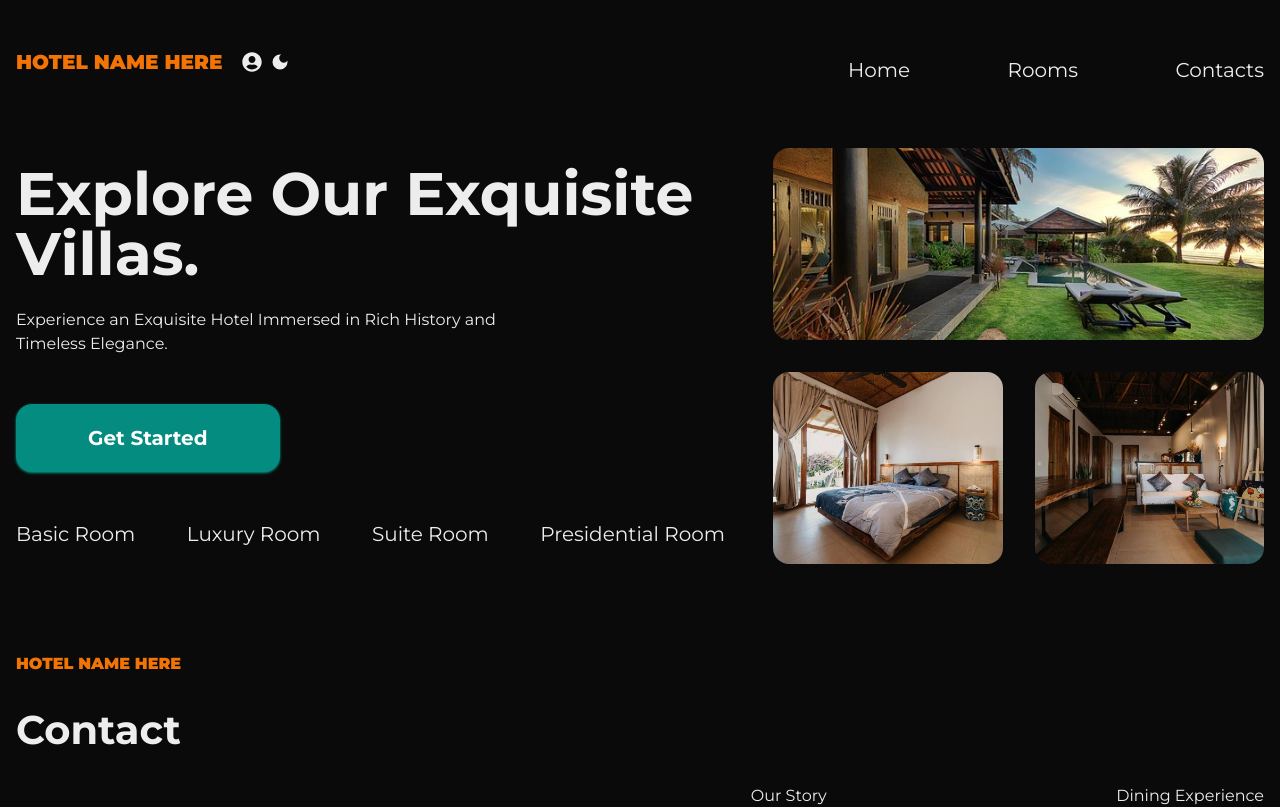
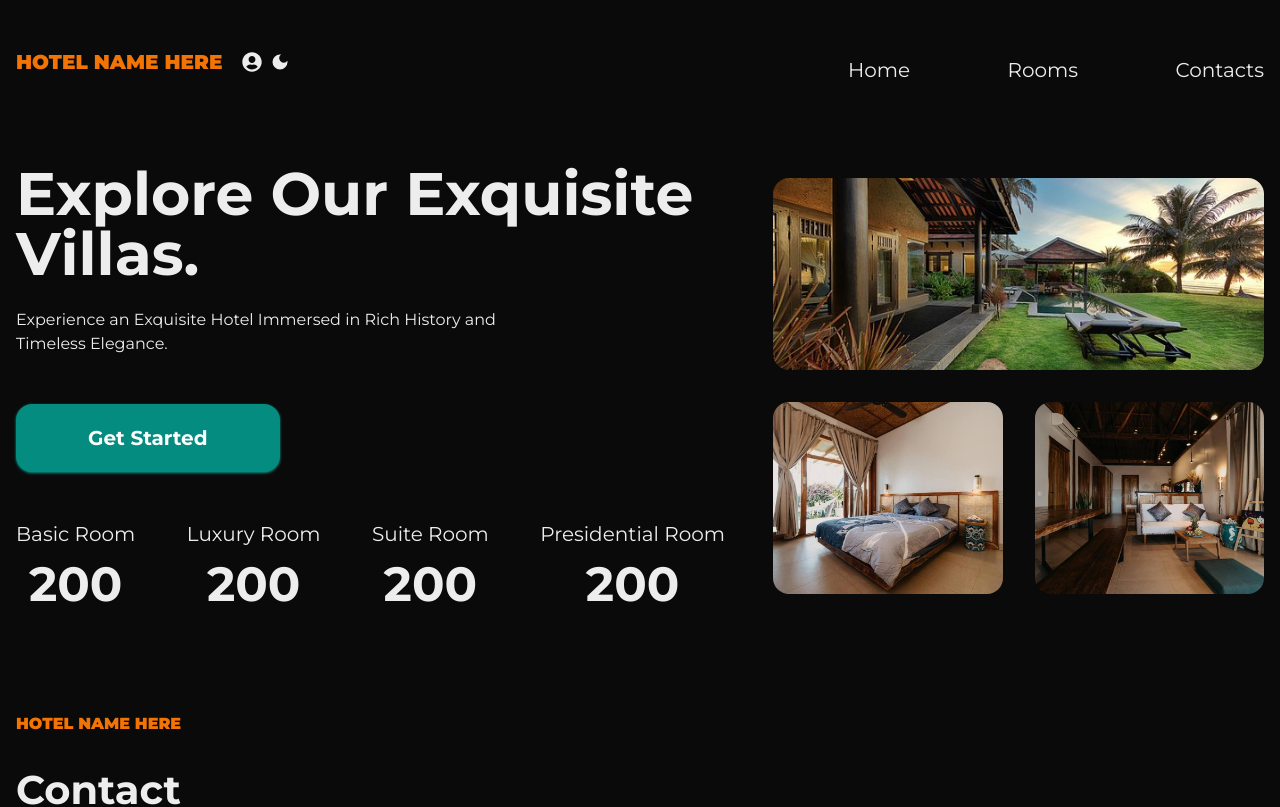
Before and after one commit to jjjakettt/hotel-management-app, a Next.js app: page / in a window 1280 px wide. Shown: the top 807 px of the page. Built offline with nearby package versions, Linux system fonts and the light colour scheme; no server answers.

Commit message:
feat: refactored HeroSection into two parts: ClientComponent and ServerComponent.

```diff
--- /dev/null
+++ b/src/components/HeroSection/ClientComponent.tsx
@@ -0,0 +1,49 @@
+'use client';
+
+// import Image from 'next/image';
+
+import React, { FC } from 'react';
+import CountUpNumber from '../CountUpNumber/CountUpNumber';
+// import { section2 } from './ServerComponent';
+
+type Props = {
+    heading1: React.ReactNode;
+    section2: React.ReactNode;
+}
+
+const ClientComponent: FC<Props> = (props) => {
+    const {heading1, section2} = props;
+    return (
+        <section className="flex px-4 items-center gap-12 container mx-auto">
+            <div className="py-10 h-full">
+                {heading1}
+
+                {/* Room Description */}
+                <div className="flex justify-between mt-12">
+                    <div className="flex gap-3 flex-col items-center justify-center">
+                        <p className="text-xs lg:text-xl text-center">Basic Room</p>
+                        <CountUpNumber duration={3000} endValue={200}/>
+                    </div>
+                    <div className="flex gap-3 flex-col items-center justify-center">
+                        <p className="text-xs lg:text-xl text-center">Luxury Room</p>
+                        <CountUpNumber duration={3000} endValue={200}/>
+                    </div>
+                    <div className="flex gap-3 flex-col items-center justify-center">
+                        <p className="text-xs lg:text-xl text-center">Suite Room</p>
+                        <CountUpNumber duration={3000} endValue={200}/>
+
+                    </div>
+                    <div className="flex gap-3 flex-col items-center justify-center">
+                        <p className="text-xs lg:text-xl text-center">Presidential Room</p>
+                        <CountUpNumber duration={3000} endValue={200}/>
+
+                    </div>
+
+                </div>
+            </div>
+            {section2}
+        </section>
+    )
+}
+
+export default ClientComponent
--- a/src/components/HeroSection/HeroSection.tsx
+++ b/src/components/HeroSection/HeroSection.tsx
@@ -1,81 +1,14 @@
-'use client'
+
 import Image from 'next/image';
 import CountUpNumber from '../CountUpNumber/CountUpNumber';
+import ClientComponent from './ClientComponent';
+import { heading1, section2 } from './ServerComponent';
+import { headers } from 'next/headers';
 
 const HeroSection = () => {
-  return (
-    <section className="flex px-4 items-center gap-12 container mx-auto">
-        <div className="py-10 h-full">
-            {/* Heading */}
-            <h1 className="font-heading mb-6">
-                Explore Our Exquisite Villas.
-            </h1>
-            <p className="mb-12 max-w-lg">
-                Experience an Exquisite Hotel Immersed in Rich History and Timeless Elegance.
-            </p>
-            <button className="btn-primary">Get Started</button>
-
-            {/* Room Description */}
-            <div className="flex justify-between mt-12">
-                <div className="flex gap-3 flex-col items-center justify-center">
-                    <p className="text-xs lg:text-xl text-center">Basic Room</p>
-                    {/* <CountUpNumber duration={3000} endValue={200}/> */}
-                </div>
-                <div className="flex gap-3 flex-col items-center justify-center">
-                    <p className="text-xs lg:text-xl text-center">Luxury Room</p>
-                    {/* <CountUpNumber duration={3000} endValue={200}/> */}
-                </div>
-                <div className="flex gap-3 flex-col items-center justify-center">
-                    <p className="text-xs lg:text-xl text-center">Suite Room</p>
-                    {/* <CountUpNumber duration={3000} endValue={200}/> */}
-
-                </div>
-                <div className="flex gap-3 flex-col items-center justify-center">
-                    <p className="text-xs lg:text-xl text-center">Presidential Room</p>
-                    {/* <CountUpNumber duration={3000} endValue={200}/> */}
-
-                </div>
-
-            </div>
-        </div>
-
-        {/* Images */}
-        <div className="md:grid hidden gap-8 grid-cols-1">
-            <div className="rounded-2xl overflow-hidden h-48">
-                <Image
-                    src='/images/hero-1.jpeg'
-                    alt='hero-1'
-                    width={300}
-                    height={300}
-                    className='img scale-animation'
-                />
-            </div>
-            <div className="grid grid-cols-2 gap-8 h-48">
-                <div className="rounded-2xl overflow-hidden">
-                    <Image
-                        src='/images/hero-2.jpeg'
-                        alt='hero-2'
-                        width={300}
-                        height={300}
-                        className='img scale-animation'
-                    />
-                </div>
-                <div className="rounded-2xl overflow-hidden">
-                    <Image
-                        src='/images/hero-3.jpeg'
-                        alt='hero-3'
-                        width={300}
-                        height={300}
-                        className='img scale-animation'
-                    />
-                </div>
-            </div>
-        </div>
-
-
-
-    </section>
-  );
+    return (
+        <ClientComponent section2={section2} heading1={heading1}/>
+    );
 };
 
 export default HeroSection
--- /dev/null
+++ b/src/components/HeroSection/ServerComponent.tsx
@@ -0,0 +1,50 @@
+import Image from 'next/image';
+
+export const heading1 = (
+    <>
+        <h1 className="font-heading mb-6">
+            Explore Our Exquisite Villas.
+        </h1>
+        <p className="mb-12 max-w-lg">
+            Experience an Exquisite Hotel Immersed in Rich History and Timeless Elegance.
+        </p>
+        <button className="btn-primary">Get Started</button>
+    </>
+);
+
+export const section2 = (
+    <>
+        {/* Images */}
+        <div className="md:grid hidden gap-8 grid-cols-1">
+            <div className="rounded-2xl overflow-hidden h-48">
+                <Image
+                    src='/images/hero-1.jpeg'
+                    alt='hero-1'
+                    width={300}
+                    height={300}
+                    className='img scale-animation'
+                />
+            </div>
+            <div className="grid grid-cols-2 gap-8 h-48">
+                <div className="rounded-2xl overflow-hidden">
+                    <Image
+                        src='/images/hero-2.jpeg'
+                        alt='hero-2'
+                        width={300}
+                        height={300}
+                        className='img scale-animation'
+                    />
+                </div>
+                <div className="rounded-2xl overflow-hidden">
+                    <Image
+                        src='/images/hero-3.jpeg'
+                        alt='hero-3'
+                        width={300}
+                        height={300}
+                        className='img scale-animation'
+                    />
+                </div>
+            </div>
+        </div>
+    </>
+)
```
